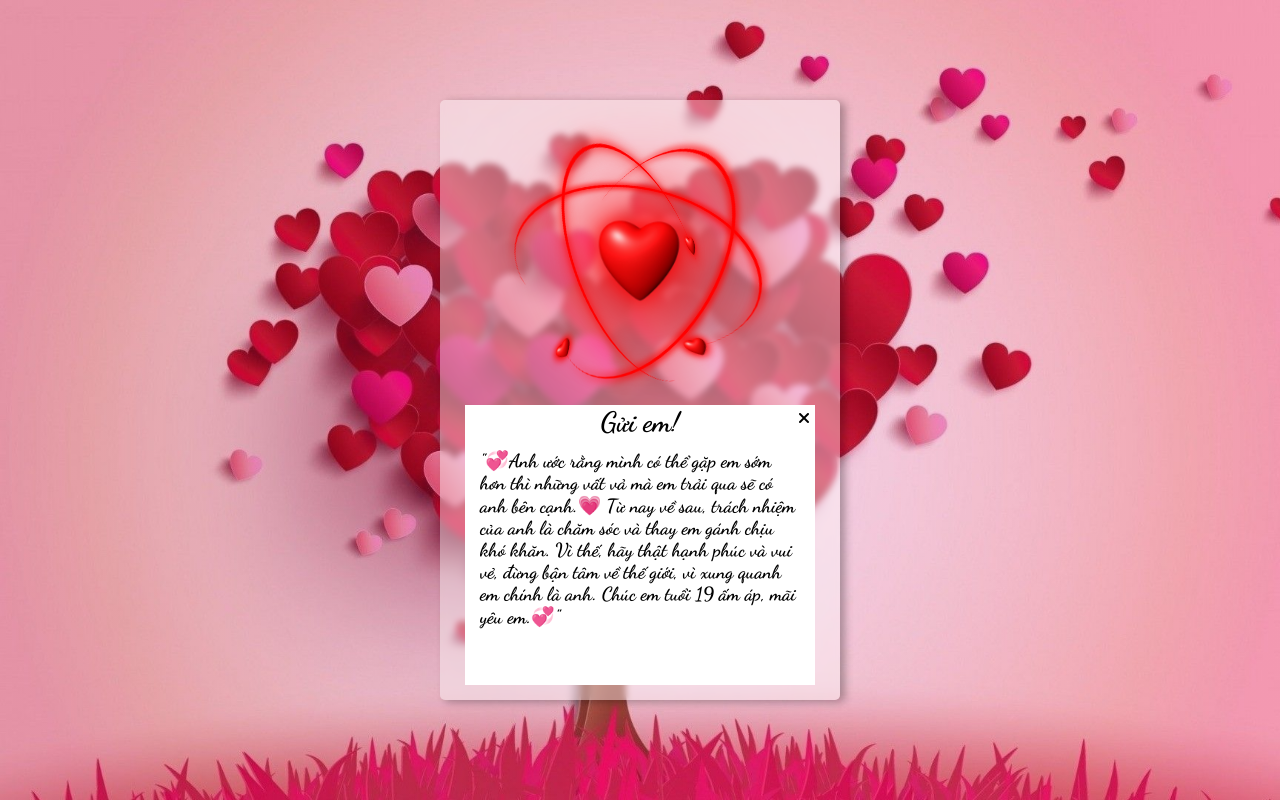
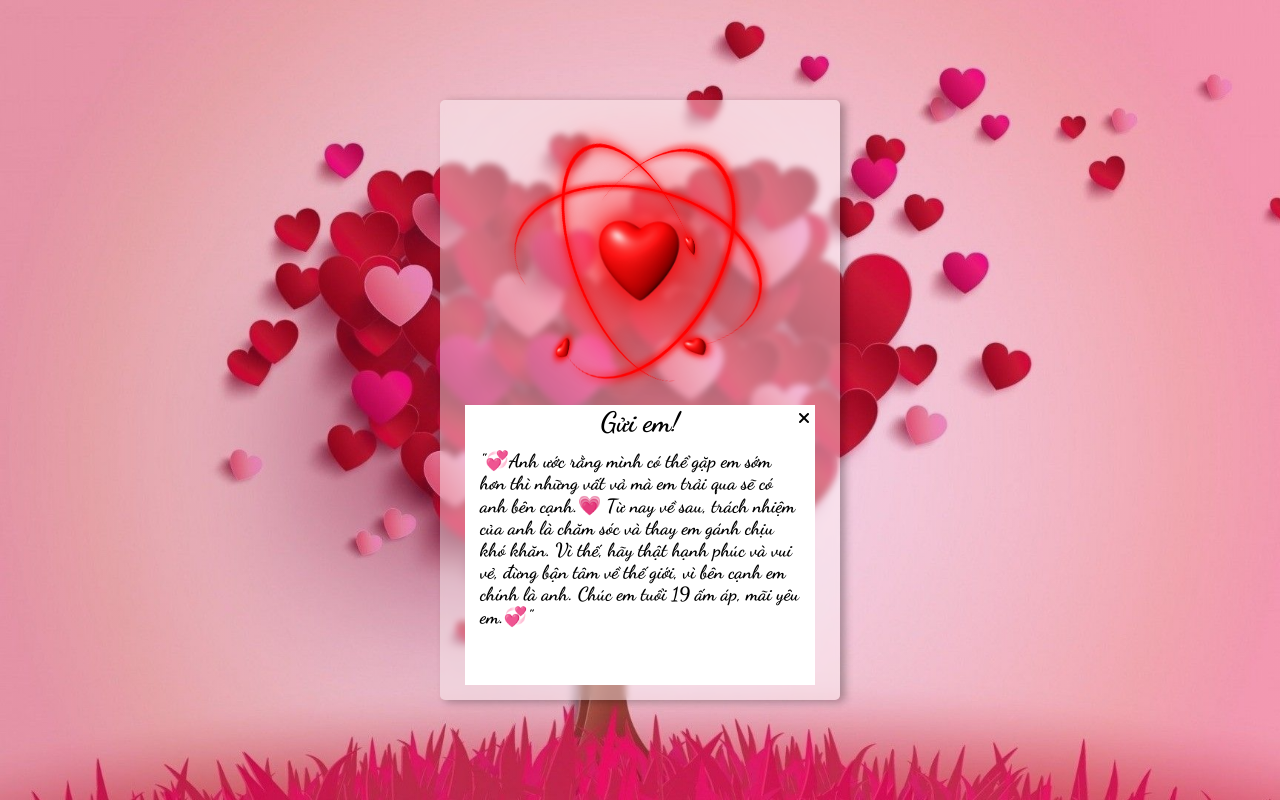
Before and after one commit to PHC1102/hearty, a plain HTML site: page index (1).html in a window 1280 px wide. Both pictures are taken after a click on the button "Nhấn vào đây đi bae🖤". Drawn offline with Linux system fonts and the light colour scheme.

Commit message:
Update index (1).html

```diff
--- a/index (1).html
+++ b/index (1).html
@@ -38,7 +38,7 @@
           "💞Anh ước rằng mình có thể gặp em sớm hơn thì những vất vả mà em trải
           qua sẽ có anh bên cạnh.💗 Từ nay về sau, trách nhiệm của anh là chăm
           sóc và thay em gánh chịu khó khăn. Vì thế, hãy thật hạnh phúc và vui
-          vẻ, đừng bận tâm về thế giới, vì xung quanh em chính là anh. Chúc em
+          vẻ, đừng bận tâm về thế giới, vì bên cạnh em chính là anh. Chúc em
           tuổi 19 ấm áp, mãi yêu em.💞"
         </p>
       </div>
```
